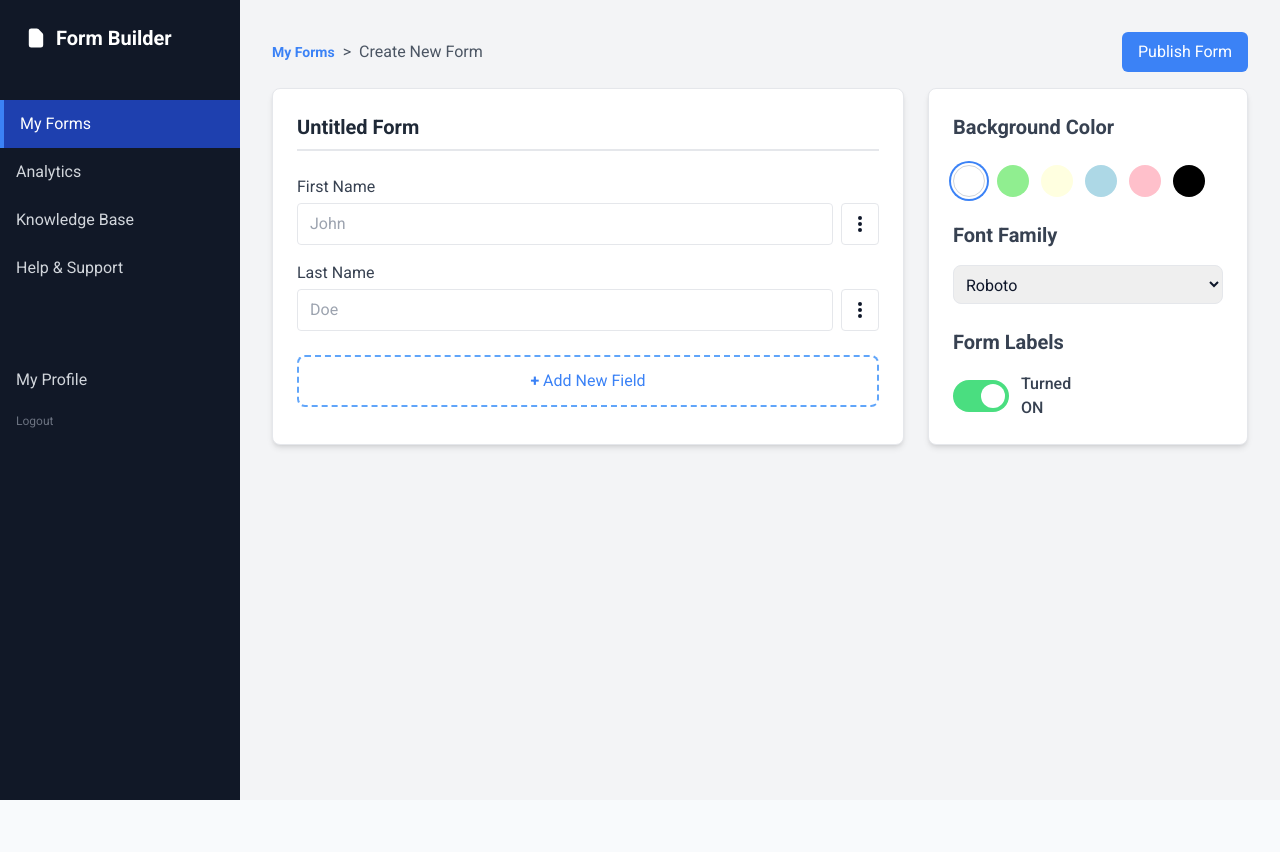
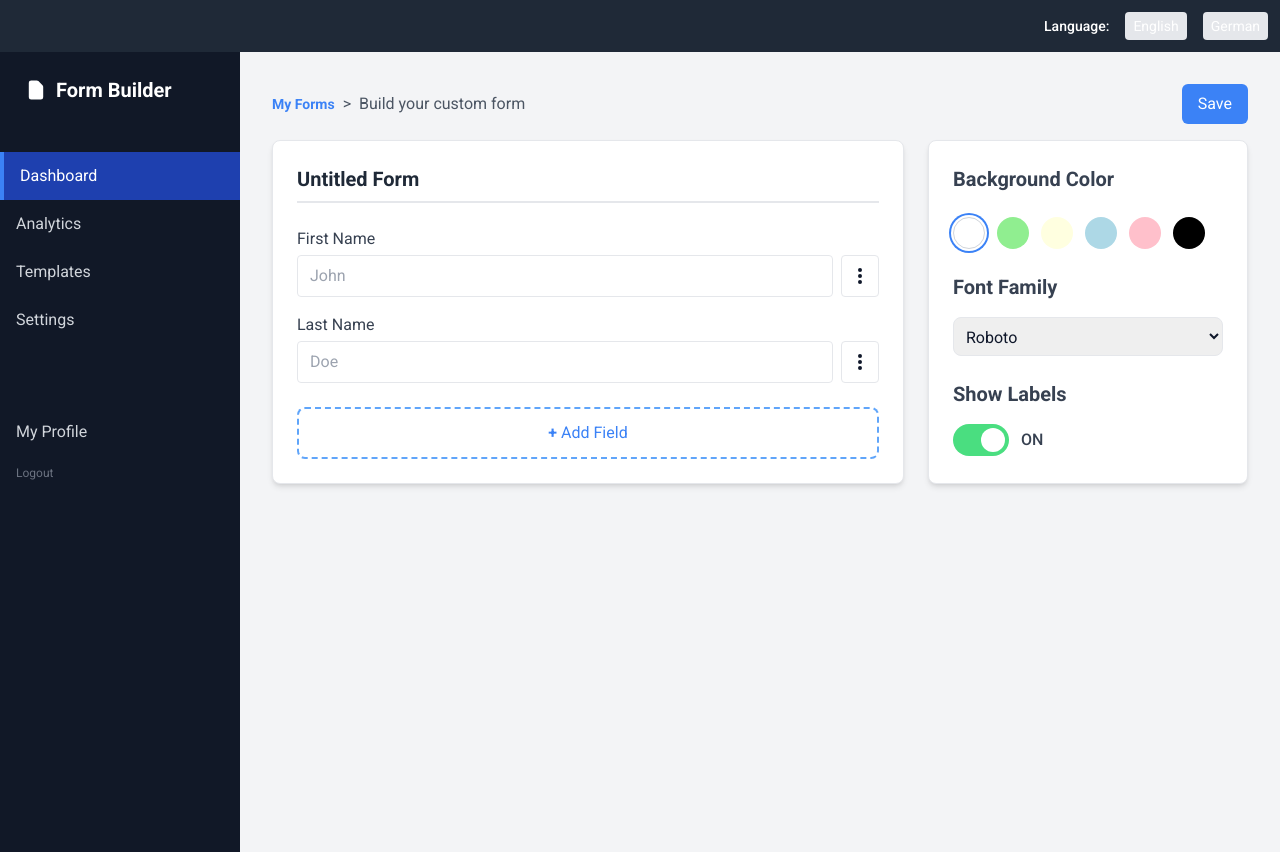
Before and after one commit to teddy-mczieuwa/protocolhero, a React (Vite) app: page / in a window 1280 px wide. Before the commit the page ends 800 px from the top, so only its background shows below. Built offline with nearby package versions, Linux system fonts and the light colour scheme.

Commit message:
added internationalization

```diff
--- a/package.json
+++ b/package.json
@@ -10,8 +10,11 @@
     "preview": "vite preview"
   },
   "dependencies": {
+    "i18next": "^24.2.3",
+    "i18next-browser-languagedetector": "^8.0.4",
     "react": "^19.0.0",
-    "react-dom": "^19.0.0"
+    "react-dom": "^19.0.0",
+    "react-i18next": "^15.4.1"
   },
   "devDependencies": {
     "@eslint/js": "^9.21.0",
--- a/src/App.tsx
+++ b/src/App.tsx
@@ -1,8 +1,20 @@
+
 
 import { FormBuilder } from './features/form-builder';
+import LanguageSwitcher from './components/LanguageSwitcher';
+
+// Import i18n configuration
+import './i18n/i18n';
 
 function App() {
-  return <FormBuilder />;
+  return (
+    <div className="flex flex-col min-h-screen">
+      <div className="bg-gray-800 text-white p-3 flex justify-end">
+        <LanguageSwitcher />
+      </div>
+      <FormBuilder />
+    </div>
+  );
 }
 
 export default App;
--- /dev/null
+++ b/src/components/LanguageSwitcher.tsx
@@ -0,0 +1,32 @@
+import React from 'react';
+import { useTranslation } from 'react-i18next';
+
+const LanguageSwitcher: React.FC = () => {
+  const { t, i18n } = useTranslation('common');
+
+  const changeLanguage = (lng: string) => {
+    i18n.changeLanguage(lng);
+  };
+
+  return (
+    <div className="flex items-center space-x-4">
+      <span className="text-sm font-medium">
+        {t('formBuilder.language.title')}:
+      </span>
+      <button
+        className={`px-2 py-1 text-sm rounded ${i18n.language === 'en' ? 'bg-blue-500 text-white' : 'bg-gray-200'}`}
+        onClick={() => changeLanguage('en')}
+      >
+        {t('formBuilder.language.english')}
+      </button>
+      <button
+        className={`px-2 py-1 text-sm rounded ${i18n.language === 'de' ? 'bg-blue-500 text-white' : 'bg-gray-200'}`}
+        onClick={() => changeLanguage('de')}
+      >
+        {t('formBuilder.language.german')}
+      </button>
+    </div>
+  );
+};
+
+export default LanguageSwitcher;
--- a/src/features/form-builder/components/FormHeader.tsx
+++ b/src/features/form-builder/components/FormHeader.tsx
@@ -1,15 +1,18 @@
 import React from 'react';
+import { useTranslation } from 'react-i18next';
 
 const FormHeader: React.FC = () => {
+  const { t } = useTranslation('common');
+
   return (
     <div className="flex justify-between items-center mb-4">
       <div className="text-sm breadcrumbs text-gray-600">
         <a href="#" className="text-blue-500 hover:underline">My Forms</a>
         <span className="mx-2">&gt;</span>
-        <span>Create New Form</span>
+        <span>{t('formBuilder.header.title')}</span>
       </div>
       <button className="bg-blue-500 hover:bg-blue-600 px-4 py-2 text-white rounded-md">
-        Publish Form
+        {t('formBuilder.buttons.save')}
       </button>
     </div>
   );
--- a/src/features/form-builder/components/FormPreview.tsx
+++ b/src/features/form-builder/components/FormPreview.tsx
@@ -1,4 +1,5 @@
 import React from 'react';
+import { useTranslation } from 'react-i18next';
 import { FieldType } from '../types';
 import FormField from './FormField';
 import FieldMenu from './FieldMenu';
@@ -34,6 +35,8 @@ const FormPreview: React.FC<FormPreviewProps> = ({
   updateFieldValue,
   toggleActiveField
 }) => {
+  const { t } = useTranslation('common');
+
   return (
     <div className="flex-1 border rounded-lg shadow-md overflow-hidden" style={{ backgroundColor: bgColor, fontFamily }}>
       <div className="p-6">
@@ -65,7 +68,7 @@ const FormPreview: React.FC<FormPreviewProps> = ({
             className="flex items-center justify-center w-full border-2 border-dashed border-blue-400 text-blue-500 rounded-lg py-3 hover:bg-blue-50"
             onClick={toggleFieldMenu}
           >
-            <span className="mr-1 font-bold">+</span> Add New Field
+            <span className="mr-1 font-bold">+</span> {t('formBuilder.formPreview.addField')}
           </button>
           <FieldMenu show={showFieldMenu} onAddField={(type) => {
             addField(type);
--- a/src/features/form-builder/components/FormSettings.tsx
+++ b/src/features/form-builder/components/FormSettings.tsx
@@ -1,4 +1,5 @@
 import React from 'react';
+import { useTranslation } from 'react-i18next';
 import FormProperties from './FormProperties';
 import { FieldType } from '../types';
 
@@ -35,9 +36,10 @@ const FormSettings: React.FC<FormSettingsProps> = ({
   updateFieldPlaceholder,
   removeField
 }) => {
+  const { t } = useTranslation('common');
   return (
     <div className="w-full md:w-80 border rounded-lg shadow-md p-6 bg-white">
-      <h2 className="text-xl font-bold mb-6 text-gray-700">Background Color</h2>
+      <h2 className="text-xl font-bold mb-6 text-gray-700">{t('formBuilder.formSettings.background')}</h2>
       <div className="flex gap-3 mb-6">
         {colorOptions.map((color) => (
           <button
@@ -49,7 +51,7 @@ const FormSettings: React.FC<FormSettingsProps> = ({
         ))}
       </div>
 
-      <h2 className="text-xl font-bold mb-4 text-gray-700">Font Family</h2>
+      <h2 className="text-xl font-bold mb-4 text-gray-700">{t('formBuilder.formSettings.font')}</h2>
       <div className="mb-6">
         <select
           value={fontFamily}
@@ -62,7 +64,7 @@ const FormSettings: React.FC<FormSettingsProps> = ({
         </select>
       </div>
 
-      <h2 className="text-xl font-bold mb-4 text-gray-700">Form Labels</h2>
+      <h2 className="text-xl font-bold mb-4 text-gray-700">{t('formBuilder.formSettings.showLabels')}</h2>
       <div className="relative inline-block w-12 mr-2 align-middle select-none transition duration-200 ease-in">
         <label className="flex items-center cursor-pointer">
           <div className="relative">
@@ -76,7 +78,7 @@ const FormSettings: React.FC<FormSettingsProps> = ({
             <div className={`absolute left-1 top-1 bg-white w-6 h-6 rounded-full transition-transform transform ${showLabels ? 'translate-x-6' : ''}`}></div>
           </div>
           <div className="ml-3 text-gray-700 font-medium">
-            Turned {showLabels ? 'ON' : 'OFF'}
+            {showLabels ? t('formBuilder.buttons.on', 'ON') : t('formBuilder.buttons.off', 'OFF')}
           </div>
         </label>
       </div>
--- a/src/features/form-builder/components/Sidebar.tsx
+++ b/src/features/form-builder/components/Sidebar.tsx
@@ -1,32 +1,34 @@
 import React from 'react';
+import { useTranslation } from 'react-i18next';
 
 const Sidebar: React.FC = () => {
+  const { t } = useTranslation('common');
   return (
     <div className="w-60 bg-gray-900 text-white">
       <div className="p-6 flex items-center space-x-2">
         <svg className="w-6 h-6" fill="currentColor" viewBox="0 0 20 20" xmlns="http://www.w3.org/2000/svg">
           <path fillRule="evenodd" d="M4 4a2 2 0 012-2h4.586A2 2 0 0112 2.586L15.414 6A2 2 0 0116 7.414V16a2 2 0 01-2 2H6a2 2 0 01-2-2V4z" clipRule="evenodd" />
         </svg>
-        <h1 className="text-xl font-semibold">Form Builder</h1>
+        <h1 className="text-xl font-semibold">{t('formBuilder.title')}</h1>
       </div>
       <nav className="mt-6">
         <div className="px-4 py-3 bg-blue-800 border-l-4 border-blue-500">
-          <span className="text-white">My Forms</span>
+          <span className="text-white">{t('formBuilder.sidebar.dashboard')}</span>
         </div>
         <div className="px-4 py-3">
-          <span className="text-gray-300">Analytics</span>
+          <span className="text-gray-300">{t('formBuilder.sidebar.analytics', 'Analytics')}</span>
         </div>
         <div className="px-4 py-3">
-          <span className="text-gray-300">Knowledge Base</span>
+          <span className="text-gray-300">{t('formBuilder.sidebar.templates')}</span>
         </div>
         <div className="px-4 py-3">
-          <span className="text-gray-300">Help & Support</span>
+          <span className="text-gray-300">{t('formBuilder.sidebar.settings')}</span>
         </div>
         <div className="mt-16 px-4 py-3">
-          <span className="text-gray-300">My Profile</span>
+          <span className="text-gray-300">{t('formBuilder.sidebar.profile', 'My Profile')}</span>
         </div>
         <div className="px-4 py-1">
-          <span className="text-xs text-gray-500">Logout</span>
+          <span className="text-xs text-gray-500">{t('formBuilder.sidebar.logout', 'Logout')}</span>
         </div>
       </nav>
     </div>
--- /dev/null
+++ b/src/i18n/i18n.ts
@@ -0,0 +1,37 @@
+import i18n from 'i18next';
+import { initReactI18next } from 'react-i18next';
+import LanguageDetector from 'i18next-browser-languagedetector';
+
+// Import translations
+import enCommon from './locales/en/common.json';
+import deCommon from './locales/de/common.json';
+
+// Configure i18next
+i18n
+  // Detect user language
+  .use(LanguageDetector)
+  // Pass the i18n instance to react-i18next
+  .use(initReactI18next)
+  // Initialize i18next
+  .init({
+    resources: {
+      en: {
+        common: enCommon
+      },
+      de: {
+        common: deCommon
+      }
+    },
+    fallbackLng: 'en',
+    debug: process.env.NODE_ENV === 'development',
+
+    // Common namespace used around the app
+    ns: ['common'],
+    defaultNS: 'common',
+
+    interpolation: {
+      escapeValue: false // React already safes from XSS
+    }
+  });
+
+export default i18n;
--- /dev/null
+++ b/src/i18n/locales/de/common.json
@@ -0,0 +1,67 @@
+{
+  "formBuilder": {
+    "title": "Formular-Builder",
+    "header": {
+      "title": "Erstellen Sie Ihr benutzerdefiniertes Formular",
+      "subtitle": "Erstellen, anpassen und Vorschau Ihres Formulars"
+    },
+    "sidebar": {
+      "dashboard": "Dashboard",
+      "formBuilder": "Formular-Builder",
+      "templates": "Vorlagen",
+      "settings": "Einstellungen"
+    },
+    "formPreview": {
+      "title": "Formularvorschau",
+      "addField": "Feld hinzufügen",
+      "defaultTitle": "Mein Formular",
+      "searchFields": "Suchen..."
+    },
+    "formSettings": {
+      "title": "Formulareinstellungen",
+      "appearance": "Aussehen",
+      "background": "Hintergrundfarbe",
+      "font": "Schriftart",
+      "showLabels": "Beschriftungen anzeigen",
+      "fieldSettings": "Feldeinstellungen",
+      "label": "Beschriftung",
+      "type": "Typ",
+      "placeholder": "Platzhalter",
+      "removeField": "Feld entfernen"
+    },
+    "fieldTypes": {
+      "text": "Text",
+      "email": "E-Mail",
+      "number": "Nummer",
+      "password": "Passwort",
+      "checkbox": "Kontrollkästchen",
+      "radio": "Radio-Button",
+      "select": "Auswahlfeld",
+      "textarea": "Textbereich"
+    },
+    "placeholders": {
+      "firstName": "Max",
+      "lastName": "Mustermann",
+      "email": "max.mustermann@beispiel.de",
+      "formTitle": "Formulartitel eingeben"
+    },
+    "labels": {
+      "firstName": "Vorname",
+      "lastName": "Nachname",
+      "email": "E-Mail",
+      "phoneNumber": "Telefonnummer"
+    },
+    "buttons": {
+      "save": "Speichern",
+      "cancel": "Abbrechen",
+      "submit": "Absenden",
+      "on": "EIN",
+      "off": "AUS"
+    },
+    "language": {
+      "title": "Sprache",
+      "english": "Englisch",
+      "german": "Deutsch"
+    }
+  }
+}
--- /dev/null
+++ b/src/i18n/locales/en/common.json
@@ -0,0 +1,67 @@
+{
+  "formBuilder": {
+    "title": "Form Builder",
+    "header": {
+      "title": "Build your custom form",
+      "subtitle": "Create, customize and preview your form"
+    },
+    "sidebar": {
+      "dashboard": "Dashboard",
+      "formBuilder": "Form Builder",
+      "templates": "Templates",
+      "settings": "Settings"
+    },
+    "formPreview": {
+      "title": "Form Preview",
+      "addField": "Add Field",
+      "defaultTitle": "My Form",
+      "searchFields": "Search..."
+    },
+    "formSettings": {
+      "title": "Form Settings",
+      "appearance": "Appearance",
+      "background": "Background Color",
+      "font": "Font Family",
+      "showLabels": "Show Labels",
+      "fieldSettings": "Field Settings",
+      "label": "Label",
+      "type": "Type",
+      "placeholder": "Placeholder",
+      "removeField": "Remove Field"
+    },
+    "fieldTypes": {
+      "text": "Text",
+      "email": "Email",
+      "number": "Number",
+      "password": "Password",
+      "checkbox": "Checkbox",
+      "radio": "Radio",
+      "select": "Select",
+      "textarea": "Text Area"
+    },
+    "placeholders": {
+      "firstName": "John",
+      "lastName": "Doe",
+      "email": "john.doe@example.com",
+      "formTitle": "Enter form title"
+    },
+    "labels": {
+      "firstName": "First Name",
+      "lastName": "Last Name",
+      "email": "Email",
+      "phoneNumber": "Phone Number"
+    },
+    "buttons": {
+      "save": "Save",
+      "cancel": "Cancel",
+      "submit": "Submit",
+      "on": "ON",
+      "off": "OFF"
+    },
+    "language": {
+      "title": "Language",
+      "english": "English",
+      "german": "German"
+    }
+  }
+}
```
Also changed, not shown: src/features/form-builder/components/FieldMenu.tsx (+10 -7 lines), 1 other file (tests, documents, lock files or other folders).
